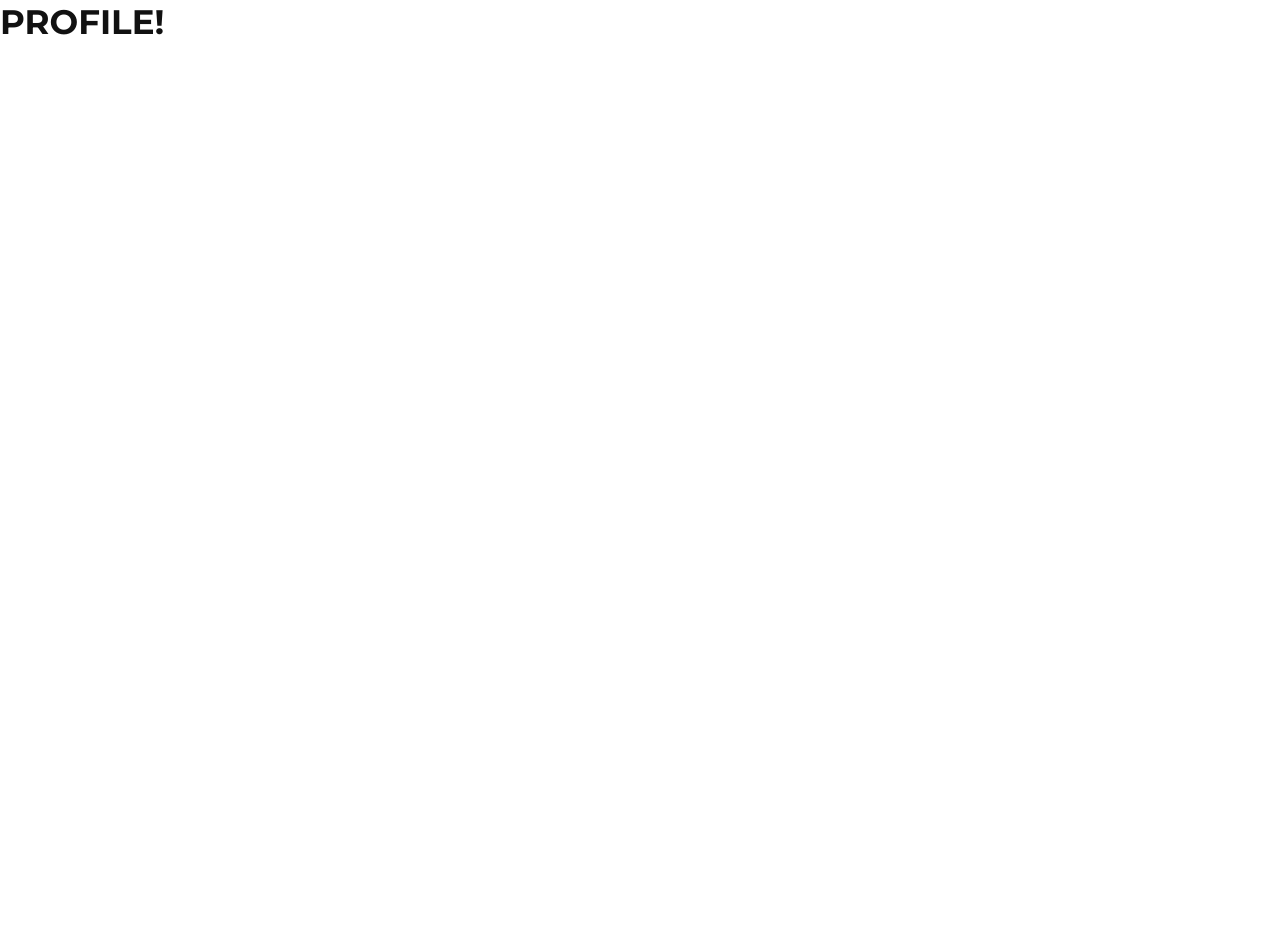
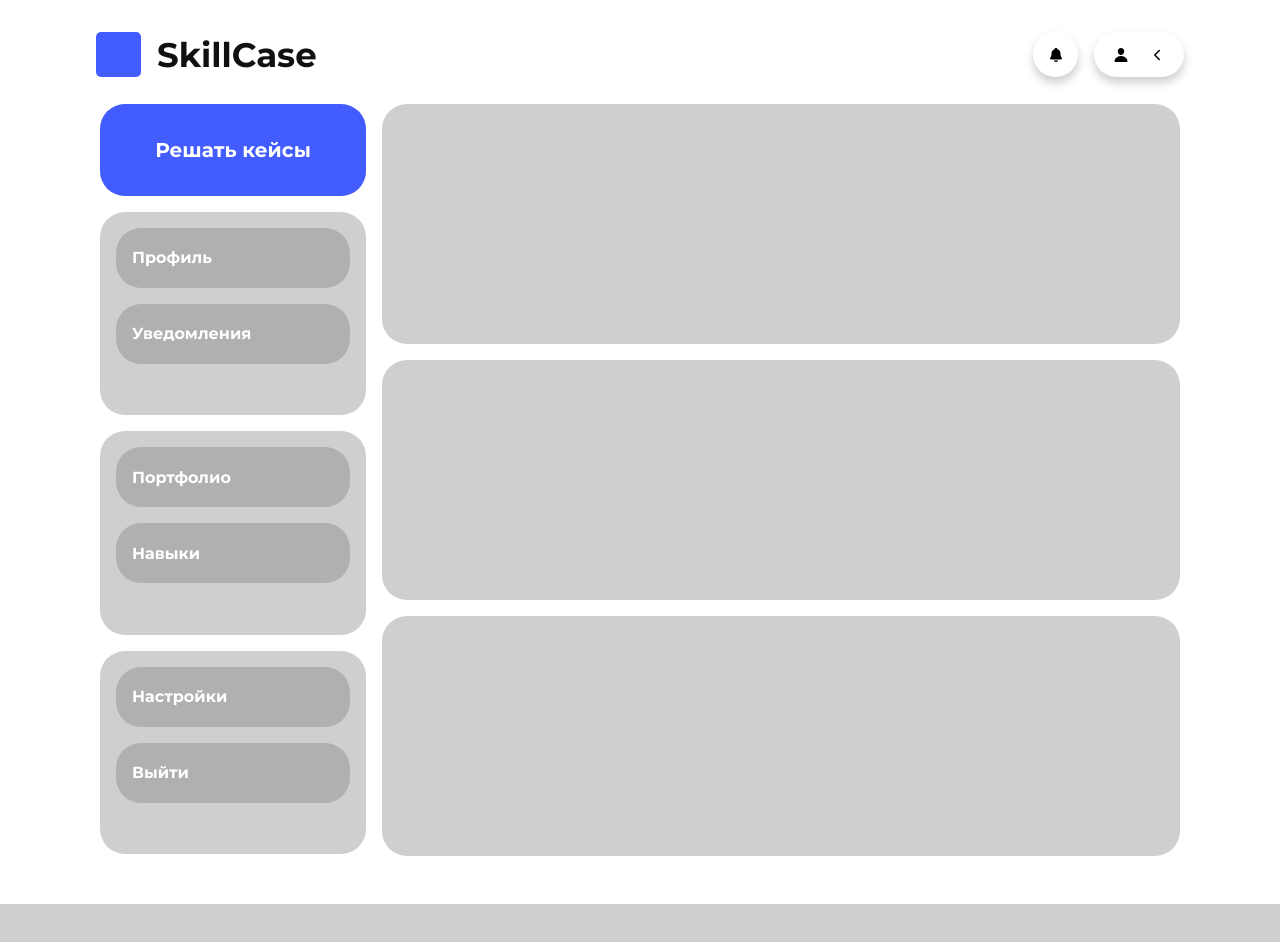
Before and after one commit to DzhoyNik/SkillCase-Client, a React (Create React App) app: page /profile in a window 1280 px wide. Shown: the top 942 px of the page. Before the commit the page ends 800 px from the top, so only its background shows below. Built offline with nearby package versions, Linux system fonts and the light colour scheme.

Commit message:
feat: add a layout profile page

```diff
--- a/src/css/style.css
+++ b/src/css/style.css
@@ -53,11 +53,15 @@ h3 {
     line-height: 26px;
 }
 
-h4 {
-    color: var(--font-color-1);
+h4, a {
+    color: var(--font-color-1), inherit;
     font-size: 16px;
     font-family: montserrat, sans-serif;
     font-weight: 700;
+}
+
+a {
+    text-decoration: none;
 }
 
 p {
--- a/src/pages/profile/Profile.jsx
+++ b/src/pages/profile/Profile.jsx
@@ -1,9 +1,54 @@
-import { React } from "react"
+import { NavLink } from "react-router"
+import Footer from "../../components/Footer"
+import Overlay from "../../components/Overlay"
+import styles from "./profile.module.css"
 
 const Profile = () => {
     return(
         <>
-            <h1>PROFILE!</h1>
+            <Overlay />
+            <div className={styles.profile}>
+                <div className={styles.profile__content}>
+                    <div className={styles.profile__sidebar}>
+                        <div className={styles.profile__sidebarSection}>
+                            <button type="button">Решать кейсы</button>
+                        </div>
+                        <div className={styles.profile__sidebarSection} style={{ padding: "1rem" }}>
+                            <div className={styles.profile__sidebarSectionItem}>
+                                <NavLink to="">Профиль</NavLink>
+                            </div>
+                            <div className={styles.profile__sidebarSectionItem}>
+                                <NavLink to="">Уведомления</NavLink>
+                            </div>
+                            {/* <div className={styles.profile__sidebarSectionItem}>
+                                <NavLink to="">Мои кейсы</NavLink>
+                            </div> */}
+                        </div>
+                        <div className={styles.profile__sidebarSection} style={{ padding: "1rem" }}>
+                            <div className={styles.profile__sidebarSectionItem}>
+                                <NavLink to="">Портфолио</NavLink>
+                            </div>
+                            <div className={styles.profile__sidebarSectionItem}>
+                                <NavLink to="">Навыки</NavLink>
+                            </div>
+                        </div>
+                        <div className={styles.profile__sidebarSection} style={{ padding: "1rem" }}>
+                            <div className={styles.profile__sidebarSectionItem}>
+                                <NavLink to="">Настройки</NavLink>
+                            </div>
+                            <div className={styles.profile__sidebarSectionItem}>
+                                <NavLink to="">Выйти</NavLink>
+                            </div>
+                        </div>
+                    </div>
+                    <div className={styles.profile__main}>
+                        <div className={styles.profile__mainSection}></div>
+                        <div className={styles.profile__mainSection}></div>
+                        <div className={styles.profile__mainSection}></div>
+                    </div>
+                </div>
+            </div>
+            <Footer />
         </>
     )
 }
--- /dev/null
+++ b/src/pages/profile/profile.module.css
@@ -0,0 +1,57 @@
+@charset "UTF-8";
+
+.profile {
+    min-height: 100vh;
+    padding: 0 100px;
+    padding-top: 104px;
+    padding-bottom: 3rem;
+}
+
+.profile__content {
+    display: grid;
+    grid-template-columns: 1fr 3fr;
+    gap: 1rem;
+}
+
+.profile__sidebar {
+    height: 750px;
+    display: grid;
+    grid-auto-rows: auto;
+    /* grid-template-rows: 1fr 3fr 2fr 2fr; */
+    gap: 1rem;
+}
+
+.profile__sidebarSection {
+    border-radius: var(--border-radius-1);
+    background: var(--background-2);
+    display: flex;
+    flex-direction: column;
+    gap: 1rem;
+}
+
+.profile__sidebarSection button {
+    height: 100%;
+    border-radius: inherit;
+}
+
+.profile__sidebarSectionItem {
+    color: #fff;
+    padding: 1rem;
+    height: 60px;
+    display: flex;
+    align-items: center;
+    background: rgba(0, 0, 0, 0.15);
+    border-radius: var(--border-radius-1);
+}
+
+.profile__main {
+    display: flex;
+    flex-direction: column;
+    gap: 1rem;
+}
+
+.profile__mainSection {
+    height: 30vh;
+    border-radius: var(--border-radius-1);
+    background: var(--background-2);
+}
```
